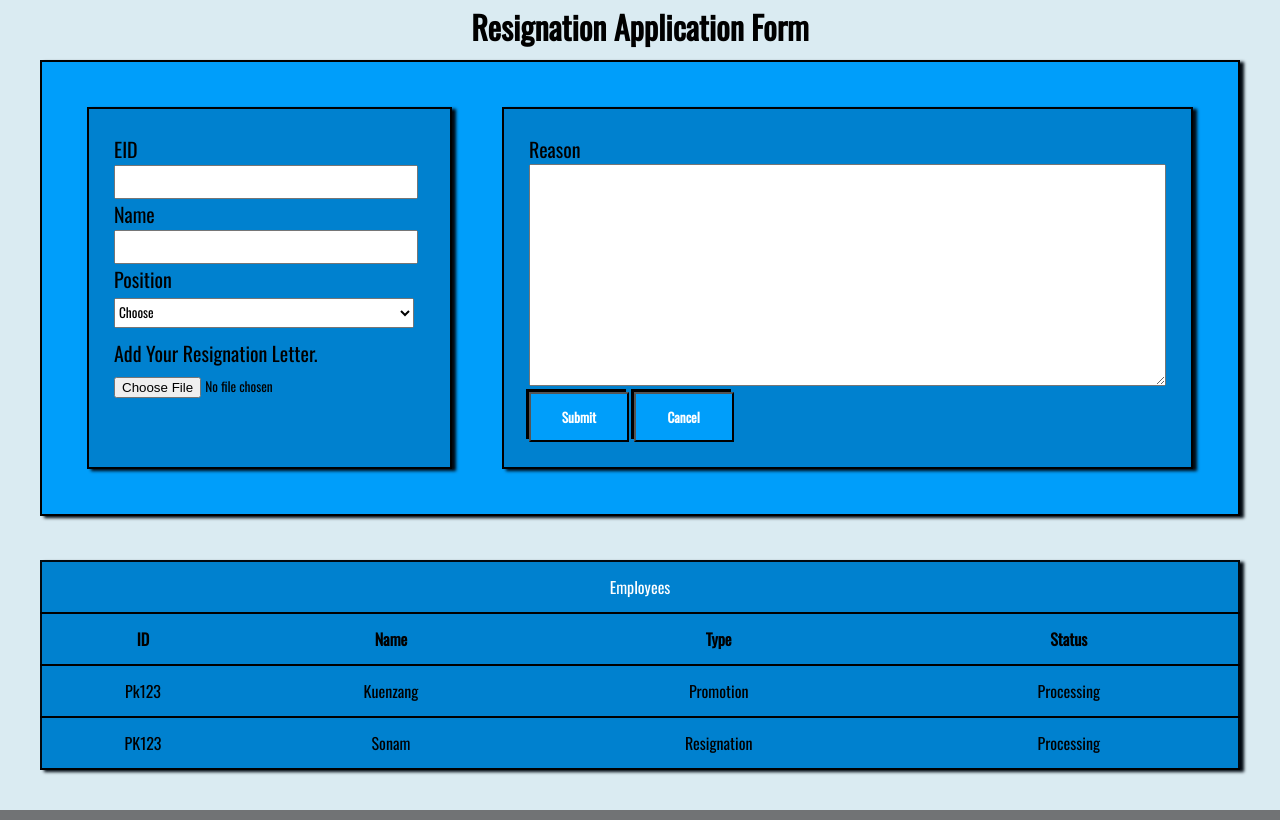
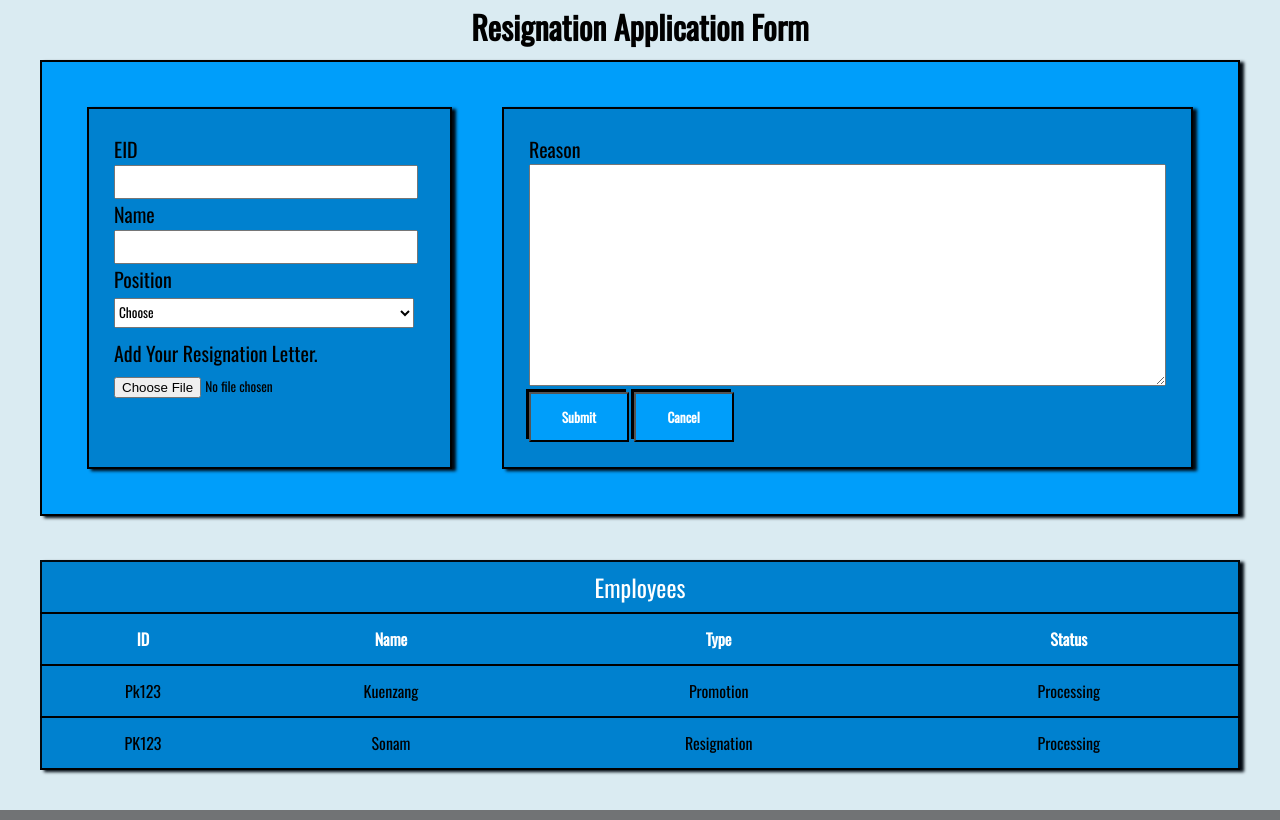
Before and after one commit to de-namgay/The-PK-Enterprise, a plain HTML site: page employee/employee.html in a window 1280 px wide. Shown: the part 702-1522 px from the top of the page. Drawn offline with nearby package versions, Linux system fonts and the light colour scheme.

Commit message:
change color

```diff
--- a/employee/employee.css
+++ b/employee/employee.css
@@ -208,6 +208,7 @@ h1{
 
 .table-head td {
     border-bottom: 2px solid black;
+    font-size: x-large;
 }
 
 .employee-table * {
@@ -216,6 +217,7 @@ h1{
 
 .table-body th {
     background-color: #0081cf;
+    color: white;
 }
 
 .table-body span {
```
